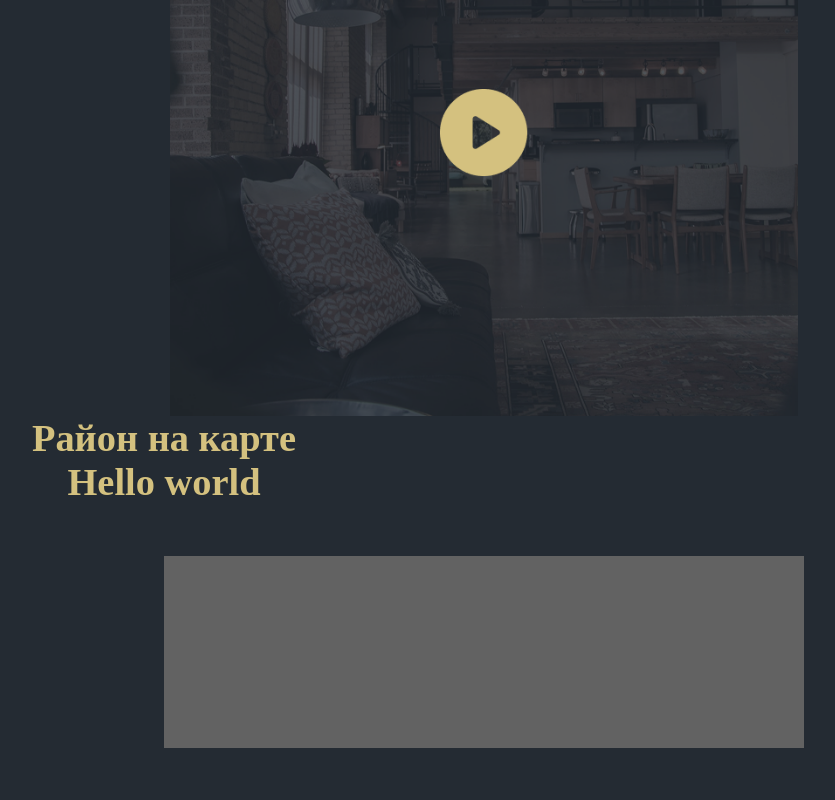
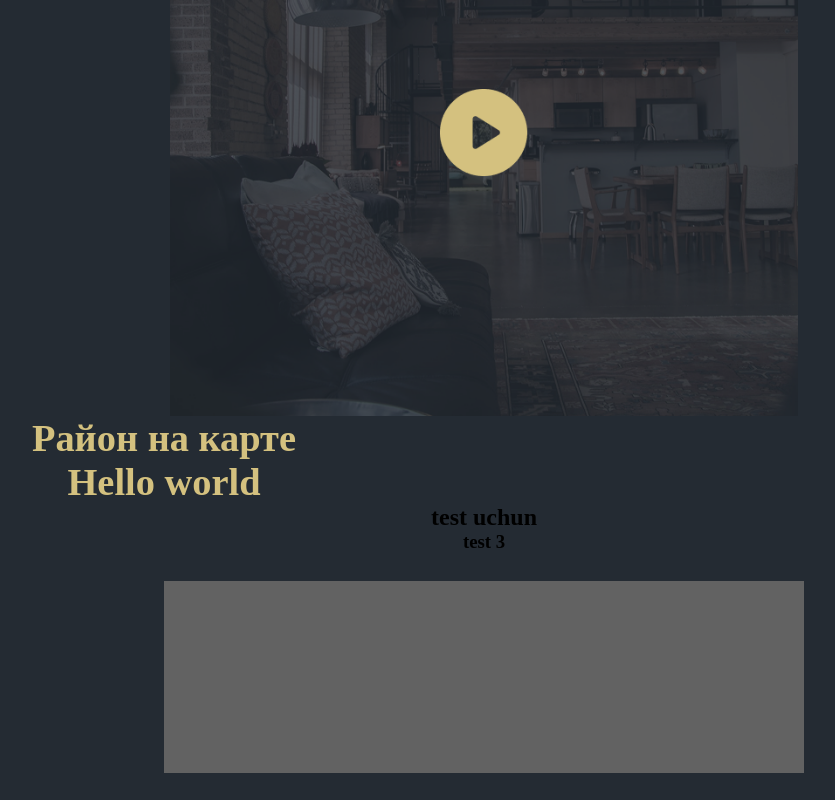
Before and after one commit to abbosweb1/time-work, a React (Vite) app: page / in a window 1280 px wide. Shown: the part 2171-2971 px from the top of the page, without its empty margins (156-991 px from the left). Built offline with nearby package versions, Linux system fonts and the light colour scheme.

Commit message:
created h3 test 3

```diff
--- a/src/components/card5.jsx
+++ b/src/components/card5.jsx
@@ -14,6 +14,8 @@ function Card5() {
     <div data-aos="fade-right" className="card5">
         <h1>Район на карте</h1>
         <h1>Hello world</h1>
+        <h2>test uchun</h2>
+        <h3>test 3</h3>
         <div className="wrapperSft">
         <div className="imgSifat"></div>
         </div>
```
